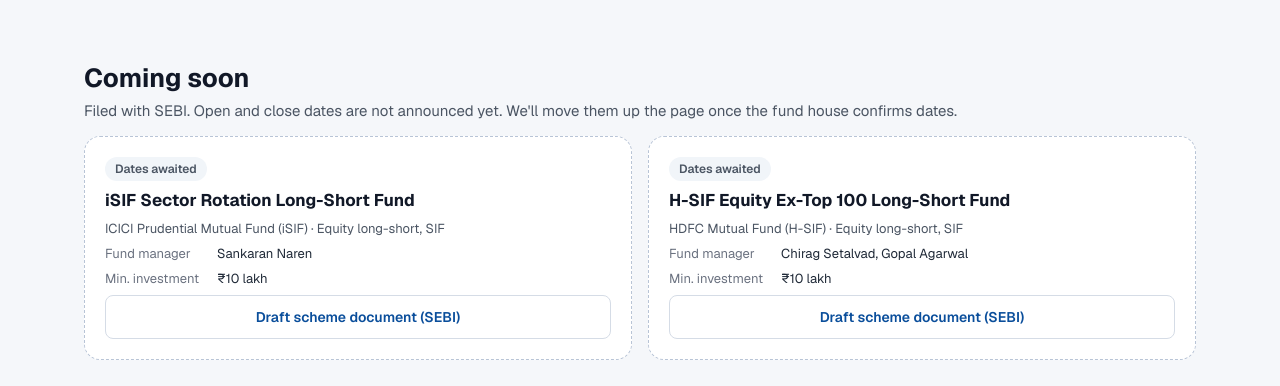
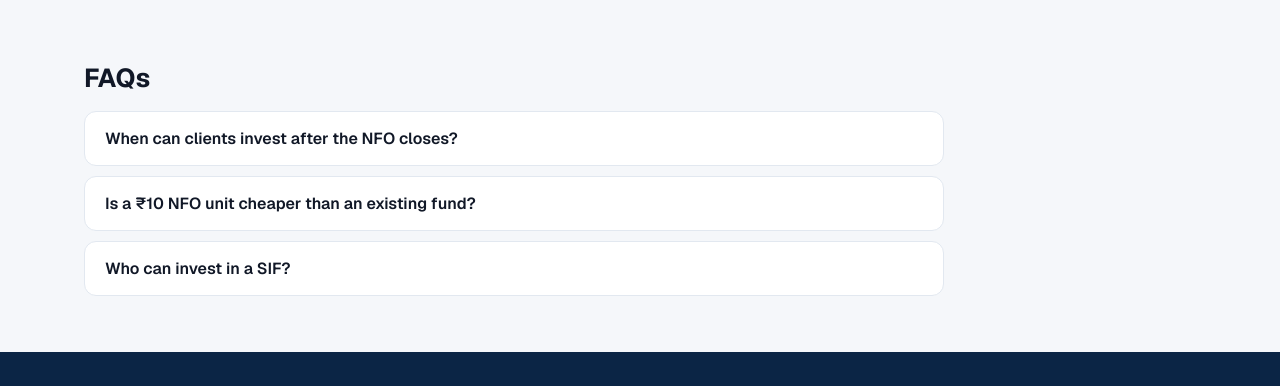
Before and after one commit to narashimanv/nfo-desk, a plain HTML site: page index.html in a window 1280 px wide. Shown: the part 2080-2466 px from the top of the page. Drawn offline with nearby package versions, Linux system fonts and the light colour scheme.

Commit message:
Show only dated NFOs; add MF and SIF disclaimers to footer
Co-Authored-By: Claude Opus 5.5 <noreply@anthropic.com>
Claude-Session: https://claude.ai/code/session_019XfLhaicrvKnRXcBnvEGGS

```diff
--- a/data.js
+++ b/data.js
@@ -1,5 +1,5 @@
 // NFO Desk data. The daily NFO tracker run updates ONLY this file.
-// Every entry must come from the scheme's own scheme document (SID / KIM / ISID, or the SEBI draft for "coming").
+// Every entry must come from the scheme's own scheme document (SID / KIM / ISID).
 // Dates are 'YYYY-MM-DD'. min = minimum lumpsum only. fmLead = first fund manager + count of others.
 // risk: { scale: 'MF', level: 1-6 (Low, Low to Moderate, Moderate, Moderately High, High, Very High), label }
 //    or { scale: 'SIF', level: 1-5, label: 'Risk Level N' }.
@@ -13,8 +13,5 @@ window.NFO_DATA = {
     { name: 'Mirae Asset Contra Fund', amc: 'Mirae Asset Mutual Fund', category: 'Equity, contra', segment: 'MF', type: 'Open ended', open: '2026-11-27', close: '2026-12-11', fm: 'Vrijesh Kasera', fmLead: 'Vrijesh Kasera', min: '₹5,000', risk: { scale: 'MF', level: 6, label: 'Very High' }, doc: 'https://www.miraeassetmf.co.in/docs/default-source/sid/1-sid_mirae-asset-contra-fund.pdf', docLabel: 'Scheme document (SID)' },
     { name: 'WhiteOak Capital Contra Fund', amc: 'WhiteOak Capital Mutual Fund', category: 'Equity, contra', segment: 'MF', type: 'Open ended', open: '2026-12-01', close: '2026-12-15', fm: 'Ramesh Mantri (equity); Trupti Agarwal, Dheeresh Pathak (assistant FMs, equity); Piyush Baranwal (debt); Ashish Agrawal (arbitrage)', fmLead: 'Ramesh Mantri + 4 others', min: '₹500', risk: { scale: 'MF', level: 6, label: 'Very High' }, doc: 'https://content.whiteoakamc.com/White_Oak_Capital_Contra_Fund_SID_2fc749772d.pdf', docLabel: 'Scheme document (SID)' }
   ],
-  coming: [
-    { name: 'iSIF Sector Rotation Long-Short Fund', amc: 'ICICI Prudential Mutual Fund (iSIF)', category: 'Equity long-short, SIF', fm: 'Sankaran Naren', min: '₹10 lakh', doc: 'https://www.sebi.gov.in/sebi_data/attachdocs/oct-2026/1793253168387.pdf', docLabel: 'Draft scheme document (SEBI)' },
-    { name: 'H-SIF Equity Ex-Top 100 Long-Short Fund', amc: 'HDFC Mutual Fund (H-SIF)', category: 'Equity long-short, SIF', fm: 'Chirag Setalvad, Gopal Agarwal', min: '₹10 lakh', doc: 'https://www.sebi.gov.in/sebi_data/attachdocs/nov-2026/1793958541317.pdf', docLabel: 'Draft scheme document (SEBI)' }
-  ]
+  coming: [] // only NFOs with announced dates are listed; this stays empty
 };
--- a/index.html
+++ b/index.html
@@ -82,7 +82,6 @@ footer p{margin:0}footer a{color:#C9D8EC}footer a:hover{color:#fff}
 <div class="stats">
 <div class="stat"><b><span class="live" style="width:10px;height:10px"></span><span id="s-open"></span></b><span>Live now</span></div>
 <div class="stat"><b id="s-soon"></b><span>Opening in the next few weeks</span></div>
-<div class="stat"><b id="s-coming"></b><span>Filed, dates awaited</span></div>
 </div>
 </section>
 </header>
@@ -107,14 +106,6 @@ footer p{margin:0}footer a{color:#C9D8EC}footer a:hover{color:#fff}
 <div id="list" class="grid"></div>
 </section>
 
-<section id="coming" class="wrap block">
-<div style="display:flex;flex-direction:column;gap:6px">
-<h2>Coming soon</h2>
-<p class="sub">Filed with SEBI. Open and close dates are not announced yet. We'll move them up the page once the fund house confirms dates.</p>
-</div>
-<div id="clist" class="grid"></div>
-</section>
-
 <section id="faq" class="wrap block" style="padding-bottom:56px">
 <h2>FAQs</h2>
 <div style="display:flex;flex-direction:column;gap:10px;max-width:860px">
@@ -129,6 +120,7 @@ footer p{margin:0}footer a{color:#C9D8EC}footer a:hover{color:#fff}
 <div class="wrap">
 <img src="assetplus-logo.png" alt="AssetPlus" style="height:24px;width:auto;align-self:flex-start">
 <p>Mutual fund investments are subject to market risks. Read all scheme related documents carefully before investing.</p>
+<p>Investments in Specialized Investment Fund involves relatively higher risk including potential loss of capital, liquidity risk and market volatility. Please read all investment strategy related documents carefully before making the investment decision.</p>
 <p>Valueplus Technologies Pvt. Ltd. (AssetPlus) is an AMFI-registered mutual fund distributor, ARN-114376.</p>
 <div style="display:flex;flex-wrap:wrap;gap:8px 24px">
 <a href="https://www.amfiindia.com">AMFI</a><a href="https://www.sebi.gov.in">SEBI</a><a href="https://scores.sebi.gov.in">SEBI SCORES</a><a href="https://smartodr.in">SMART ODR</a>
@@ -163,13 +155,11 @@ footer p{margin:0}footer a{color:#C9D8EC}footer a:hover{color:#fff}
       pct: isOpen ? Math.min(100, Math.max(4, Math.round((total - left + 1) / total * 100))) : 0 });
   });
   list.sort(function (a, b) { return a.close - b.close; });
-  var coming = data.coming.filter(function (c) { return c.doc && c.fm && c.min; });
 
   var openCount = list.filter(function (x) { return x.isOpen; }).length;
   document.getElementById('updated').textContent = 'Updated ' + fmt(today) + ' ' + today.getFullYear();
   document.getElementById('s-open').textContent = openCount;
   document.getElementById('s-soon').textContent = list.length - openCount;
-  document.getElementById('s-coming').textContent = coming.length;
 
   var MF_DIAL = '<svg viewBox="0 0 310 134" role="img" aria-label="ARIA"><g fill="none" stroke-width="22"><path d="M66.0 122.0 A84 84 0 0 1 77.3 80.0" stroke="#1B8F3A"/><path d="M77.3 80.0 A84 84 0 0 1 108.0 49.3" stroke="#7DC242"/><path d="M108.0 49.3 A84 84 0 0 1 150.0 38.0" stroke="#F5D21F"/><path d="M150.0 38.0 A84 84 0 0 1 192.0 49.3" stroke="#E9A23B"/><path d="M192.0 49.3 A84 84 0 0 1 222.7 80.0" stroke="#F07A23"/><path d="M222.7 80.0 A84 84 0 0 1 234.0 122.0" stroke="#D7261E"/></g><g font-family="Geist, -apple-system, sans-serif" font-size="10" fill="#374151"><text x="47" y="98" text-anchor="end">Low Risk</text><text x="74" y="40" text-anchor="end">Low to</text><text x="74" y="52" text-anchor="end">Moderate Risk</text><text x="122" y="18" text-anchor="end">Moderate Risk</text><text x="178" y="12">Moderately</text><text x="178" y="24">High Risk</text><text x="226" y="50">High Risk</text><text x="253" y="92">Very High</text><text x="253" y="104">Risk</text></g><line x1="150" y1="122" x2="84" y2="122" stroke="#1F2937" stroke-width="4" stroke-linecap="round" transform="rotate(ROT 150 122)"/><circle cx="150" cy="122" r="7" fill="#1F2937"/></svg>';
   var SIF_BAND = '<svg viewBox="0 0 300 64" role="img" aria-label="ARIA"><g font-family="Geist, -apple-system, sans-serif" font-size="10" font-weight="600" fill="#374151"><text x="10" y="12">LOWER RISK</text><text x="290" y="12" text-anchor="end">HIGHER RISK</text></g><rect x="10" y="22" width="56" height="22" fill="#2E9E3E"/><rect x="66" y="22" width="56" height="22" fill="#6BBF4A"/><rect x="122" y="22" width="56" height="22" fill="#F5D45A"/><rect x="178" y="22" width="56" height="22" fill="#E8463C"/><rect x="234" y="22" width="56" height="22" fill="#8E1B1B"/><g font-family="Geist, -apple-system, sans-serif" font-size="11" font-weight="700" fill="#FFFFFF" text-anchor="middle"><text x="38" y="37">1</text><text x="94" y="37">2</text><text x="150" y="37" fill="#6B5A12">3</text><text x="206" y="37">4</text><text x="262" y="37">5</text></g><g transform="translate(RX 0)"><circle cx="0" cy="33" r="14" fill="none" stroke="#1F2937" stroke-width="2.5"/><line x1="0" y1="47" x2="0" y2="56" stroke="#1F2937" stroke-width="2"/></g></svg>';
@@ -205,13 +195,6 @@ footer p{margin:0}footer a{color:#C9D8EC}footer a:hover{color:#fff}
       '</article>';
   }
 
-  document.getElementById('clist').innerHTML = coming.map(function (c) {
-    return '<article class="ccard"><span class="await">Dates awaited</span><h3 style="margin:0;font-size:17px;line-height:1.35;color:#111827">' + esc(c.name) + '</h3>' +
-      '<div class="amc">' + esc(c.amc) + ' · ' + esc(c.category) + '</div>' +
-      '<dl><div><dt>Fund manager</dt><dd>' + esc(c.fm) + '</dd></div><div><dt>Min. investment</dt><dd>' + esc(c.min) + '</dd></div></dl>' +
-      '<a class="btn doc" href="' + esc(c.doc) + '" target="_blank" rel="noopener">' + esc(c.docLabel) + '</a></article>';
-  }).join('');
-
   var filter = 'all', q = '';
   function render() {
     var shown = list.filter(function (x) {
```
Also changed, not shown: 1 other file.
